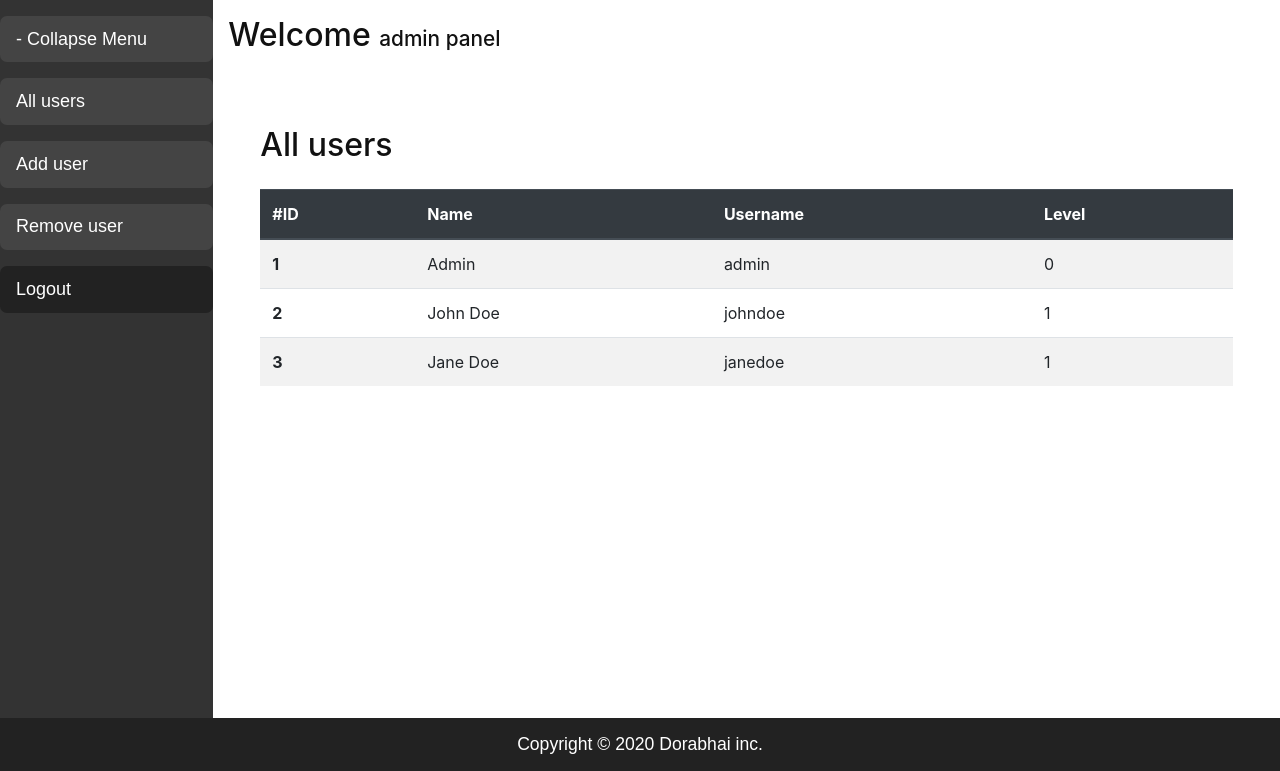
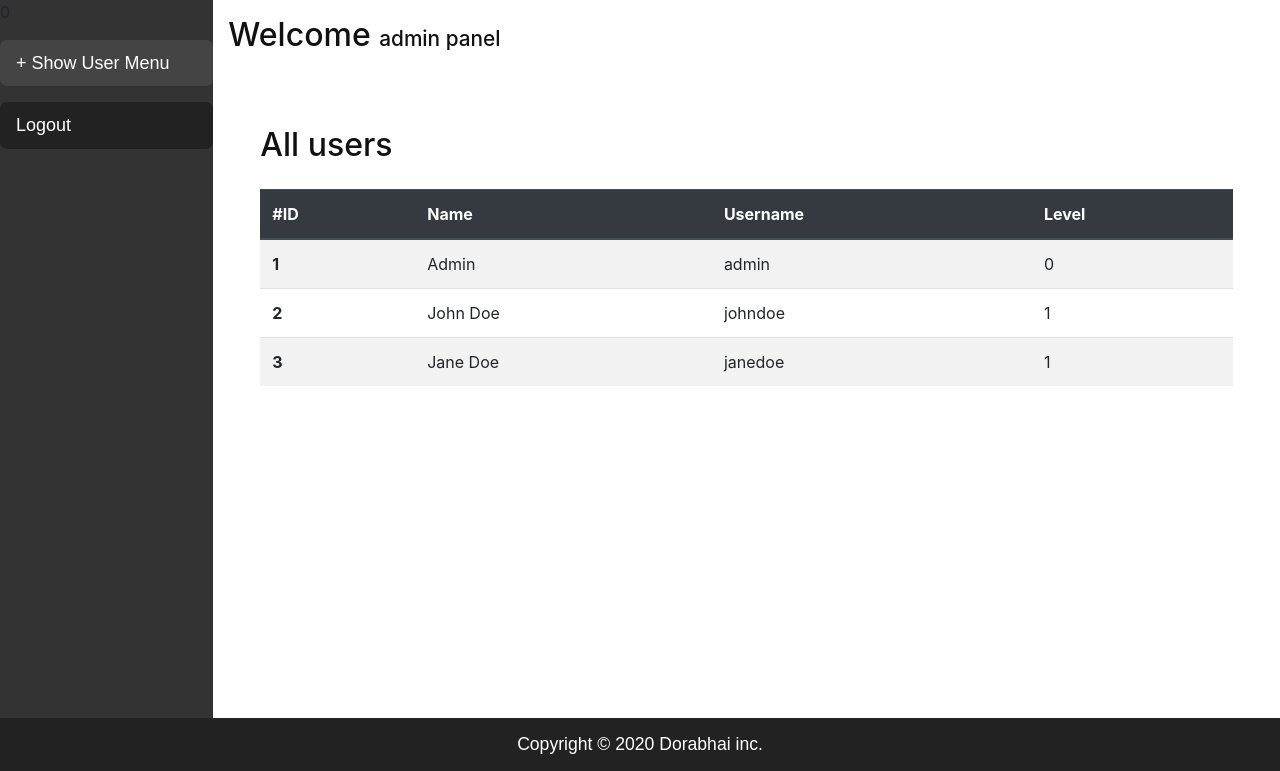
Before and after one commit to aroopkumargochhayat/dorabhaiadmin, a PHP site: page /adminpanel/dashboard.php?panel=all-user in a window 1280 px wide. Shown: the part 67-838 px from the top of the page. Run offline with PHP 8.4, Linux system fonts and the light colour scheme; a user stored in the database is signed in; data comes from the database, SQL or seed files in the repository.

Commit message:
panel menu shown according to user level

```diff
--- a/addUser.php
+++ b/addUser.php
@@ -3,7 +3,7 @@
 $fullname = $username = $password = $repeat_password = "";
 ?>
 <div class="panel pt-5">
-	<form method="post" action="">
+	<form method="post" action="" autocomplete="off">
 	  <div class="form-group">
 	    <label for="fullname">Enter Full name</label>
 	    <input type="text" name="fullname" class="form-control" id="fullname" placeholder="Enter Full name">
--- a/css/dashboard.css
+++ b/css/dashboard.css
@@ -42,6 +42,9 @@ body {
   background: #555;
 }
 
+.collapse_menu.expanded {
+  display: none;
+}
 
 /*panel*/
 
--- a/dashboard.php
+++ b/dashboard.php
@@ -3,6 +3,7 @@
 session_start();
 include('_dbconn.php');
 if (!isset($_SESSION["user_id"])) {
+	$_SESSION["msg"] = "Unauthorized access";
 	header("location: /adminpanel/index.php?unauthorized_access");
 }
 $id = $name = $level = $username ="";
@@ -30,12 +31,22 @@ $id = $name = $level = $username ="";
 		<div class="row">
 			<div class="col-md-2 col-12 px-0">
 				<div class="menu_div">
-					<button id="hide_show"> - Collapse Menu </button>
-					<div class="collapse_menu">
-						<a href="/adminpanel/dashboard.php?panel=all-user" id="alluser" name="alluser">All users</a>
-						<a href="/adminpanel/dashboard.php?panel=add-user" id="adduser" name="adduser" >Add user</a>
-						<a href="/adminpanel/dashboard.php?panel=remove-user" id="removeuser" name="removeuser">Remove user</a>
-					</div>
+					<?php
+					echo$_SESSION["user_id"];
+					if (isset($_SESSION["user_id"]) && $_SESSION["user_id"] == 0) {
+						echo '
+						<button id="hide_show"> + Show User Menu </button>
+						<div class="collapse_menu">
+							<a href="/adminpanel/dashboard.php?panel=all-user" id="alluser" name="alluser">All users</a>
+							<a href="/adminpanel/dashboard.php?panel=add-user" id="adduser" name="adduser" >Add user</a>
+							<a href="/adminpanel/dashboard.php?panel=remove-user" id="removeuser" name="removeuser">Remove user</a>
+						</div>
+						';
+					} else {
+						echo '<a href="/adminpanel/dashboard.php?panel=all-user" id="alluser" name="alluser">All users</a>';
+					}
+					?>
+
 					<a href="/adminpanel/_logout.php" id="logout">Logout</a>
 				</div>
 			</div>
@@ -60,16 +71,22 @@ $id = $name = $level = $username ="";
 	<?php include '_footer.php'; ?>
 
 
-
 	<script type="text/javascript">
 		$(document).ready(function() {
+			$(".collapse_menu").hide();
 			$(".menu_div button").click(function(){
-				$(".collapse_menu").slideToggle("slow");
-				$(".menu_div button").toggleClass("expanded");
+
+				// $(".menu_div button").addClass("expanded");
+				// $(".menu_div .collapse_menu").toggleClass("expanded");
+
 			    if ($(".menu_div button").hasClass("expanded")) {
 			      $(".menu_div button").html("+ Show User Menu");
+			      $(".collapse_menu").slideUp("slow");
+			      $(".menu_div button").removeClass("expanded");
 			    } else {
 			      $(".menu_div button").html("- Collapse User Menu");
+			      $(".collapse_menu").slideDown("slow");
+			      $(".menu_div button").addClass("expanded");
 			    }
 			});
 		})
```
Also changed, not shown: _login.php (+15 -9 lines).
